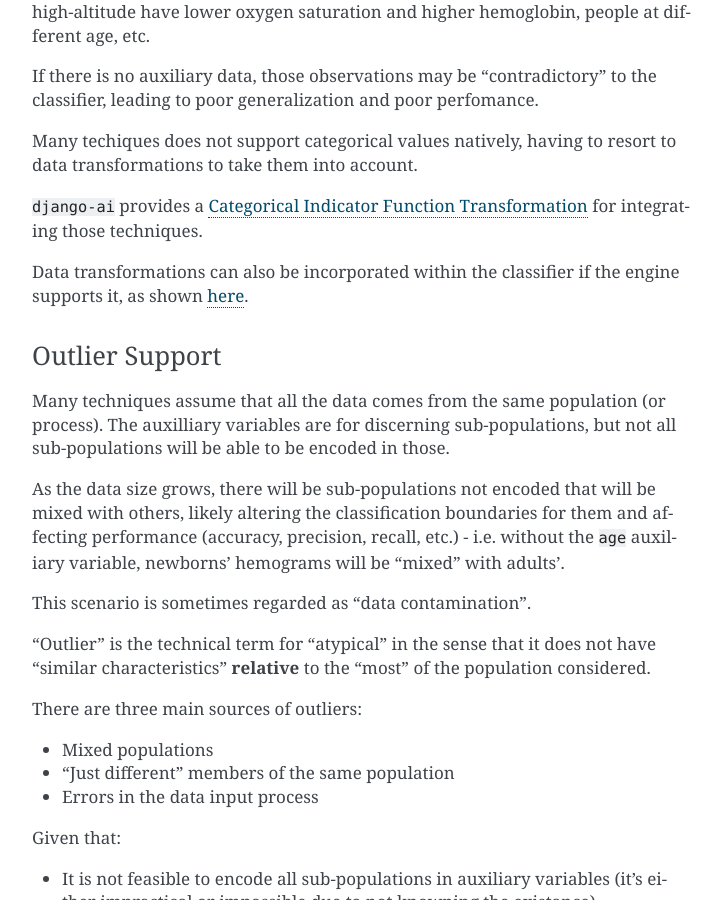
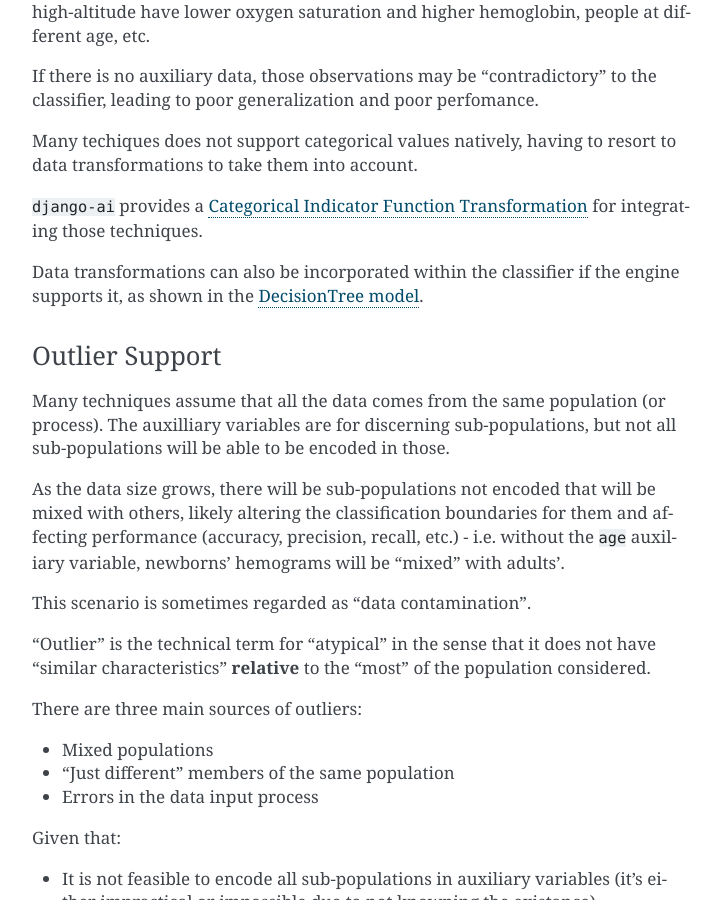
Before and after one commit to math-a3k/covid-ht, a Sphinx documentation site: the page built from docs/classification/internal_classifiers.rst, in a window 1280 px wide and 900 px high, scrolled down 2443 px. Shown: the whole window, without its empty margins (388-1110 px from the left). Built offline with Sphinx 7.4.7, drawn with Linux system fonts in a browser that asks for light colours.

Commit message:
Documentation minor fixes

```diff
--- a/docs/classification/internal_classifiers.rst
+++ b/docs/classification/internal_classifiers.rst
@@ -83,7 +83,7 @@
 
 ``django-ai`` provides a `Categorical Indicator Function Transformation`_ for integrating those techniques.
 
-Data transformations can also be incorporated within the classifier if the engine supports it, as shown `here <https://github.com/math-a3k/covid-ht/blob/master/base/models.py#L724>`_.
+Data transformations can also be incorporated within the classifier if the engine supports it, as shown in the `DecisionTree model <https://github.com/math-a3k/covid-ht/blob/master/base/models.py#L796>`_.
 
 .. _robustness:
 
--- a/docs/settings.rst
+++ b/docs/settings.rst
@@ -138,7 +138,7 @@
 .. setting:: GRAPHING_DATASET
 
 ``GRAPHING_DATASET``
-===================
+====================
 
 Default: ``True``
 
```
